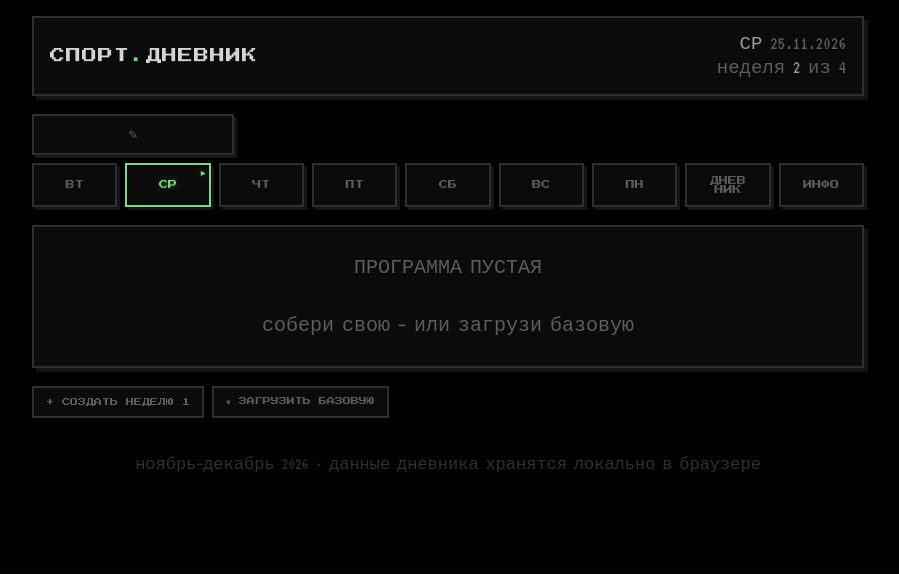
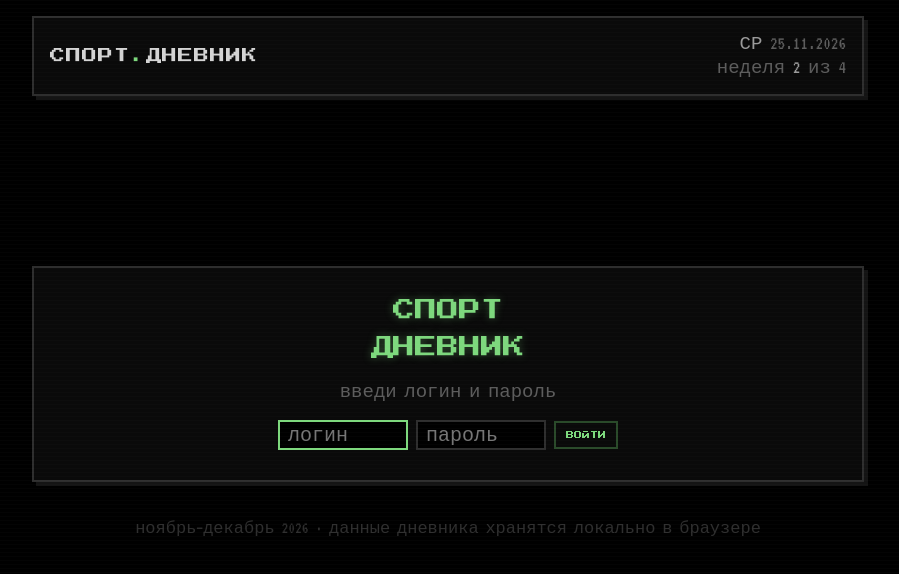
Before and after one commit to Kozhemyka1/sport-dnevnik, a website with bundled scripts: page index.html in a window 1280 px wide. Shown: the whole page, without its empty margins (192-1091 px from the left). Built offline with nearby package versions, Linux system fonts and the light colour scheme.

Commit message:
Экран входа: без логина только форма входа; выход возвращает на неё; фикс устойчивости дневника

```diff
--- a/index.html
+++ b/index.html
@@ -207,6 +207,10 @@ details.px li::marker{content:"■ ";color:var(--line);font-size:12px}
 .editrow .del:hover{color:#d87d7d;border-color:#d87d7d}
 .echeck{display:flex;align-items:center;gap:6px;font-size:18px;color:var(--text-dim);padding:8px 14px;flex:none}
 .echeck input{width:16px;height:16px;accent-color:var(--warn)}
+.gate{margin-top:18vh;text-align:center;padding:24px 14px}
+.gate-logo{font-family:var(--px-head);font-size:22px;line-height:1.7;color:var(--accent);text-shadow:0 0 8px rgba(125,216,125,.35);margin-bottom:12px}
+.gate-sub{color:var(--text-dim);font-size:19px;margin-bottom:14px}
+.gate-row{justify-content:center}
 
 .restbox{padding:30px 16px;text-align:center}
 .restbox .big{font-family:var(--px-head);font-size:12px;color:var(--text-dim);line-height:2}
--- a/src/main.js
+++ b/src/main.js
@@ -9,7 +9,10 @@ const LS_KEY = 'sportlog.v1';
 function loadStore() {
   try {
     const raw = localStorage.getItem(LS_KEY);
-    if (raw) return JSON.parse(raw);
+    if (raw) {
+      const d = JSON.parse(raw);
+      return { entries: Array.isArray(d.entries) ? d.entries : [], meas: d.meas || {} };
+    }
   } catch (e) { /* повреждённые данные — начинаем с чистого */ }
   return { entries: [], meas: {} };
 }
@@ -95,7 +98,7 @@ async function syncInit() {
     }
     // если программы нет нигде — остаётся пустая, пользователь соберёт сам
     if (state.diary && Array.isArray(state.diary.entries) && state.diary.entries.length) {
-      store = state.diary; // сервер новее локального — сервер главный
+      store = { entries: state.diary.entries, meas: state.diary.meas || {} }; // сервер новее локального — сервер главный
       saveLocal();
     } else if (store.entries.length) {
       await pushState({ diary: store }); // на сервере пусто — заливаем локальный дневник
@@ -701,6 +704,7 @@ function renderInfo() {
 
 /* ---------- главный рендер ---------- */
 function render() {
+  if (!remote.token) { renderGate(); return; } // без входа — только экран логина
   renderNav();
   if (curView === 'diary') renderDiary();
   else if (curView === 'info') renderInfo();
@@ -708,6 +712,37 @@ function render() {
   window.scrollTo({ top: 0 });
 }
 
+/* ---------- экран входа ---------- */
+function renderGate() {
+  $weekNav.innerHTML = '';
+  $dayNav.innerHTML = '';
+  $view.innerHTML = `<section class="block px gate">
+    <div class="gate-logo">СПОРТ<br>ДНЕВНИК</div>
+    <div class="gate-sub">введи логин и пароль</div>
+    <div class="logrow gate-row">
+      <input id="loginName" placeholder="логин" autocomplete="username" style="width:130px">
+      <input id="loginPass" type="password" placeholder="пароль" autocomplete="current-password" style="width:130px">
+      <button class="logbtn" id="btnLogin">ВОЙТИ</button>
+    </div>
+    <div id="loginErr" style="color:#d87d7d;font-size:18px;margin-top:6px"></div>
+  </section>`;
+  window.scrollTo({ top: 0 });
+
+  const err = document.getElementById('loginErr');
+  const submit = async () => {
+    const l = document.getElementById('loginName').value.trim();
+    const p = document.getElementById('loginPass').value;
+    if (!l || !p) { err.textContent = 'введи логин и пароль'; return; }
+    err.textContent = '…';
+    try { await doLogin(l, p); }
+    catch (e) { err.textContent = e.message || 'нет связи с сервером'; }
+  };
+  document.getElementById('btnLogin').addEventListener('click', submit);
+  $view.querySelectorAll('#loginName, #loginPass').forEach(el =>
+    el.addEventListener('keydown', e => { if (e.key === 'Enter') submit(); }));
+  document.getElementById('loginName').focus();
+}
+
 (async () => {
   await syncInit();
   render();
```
